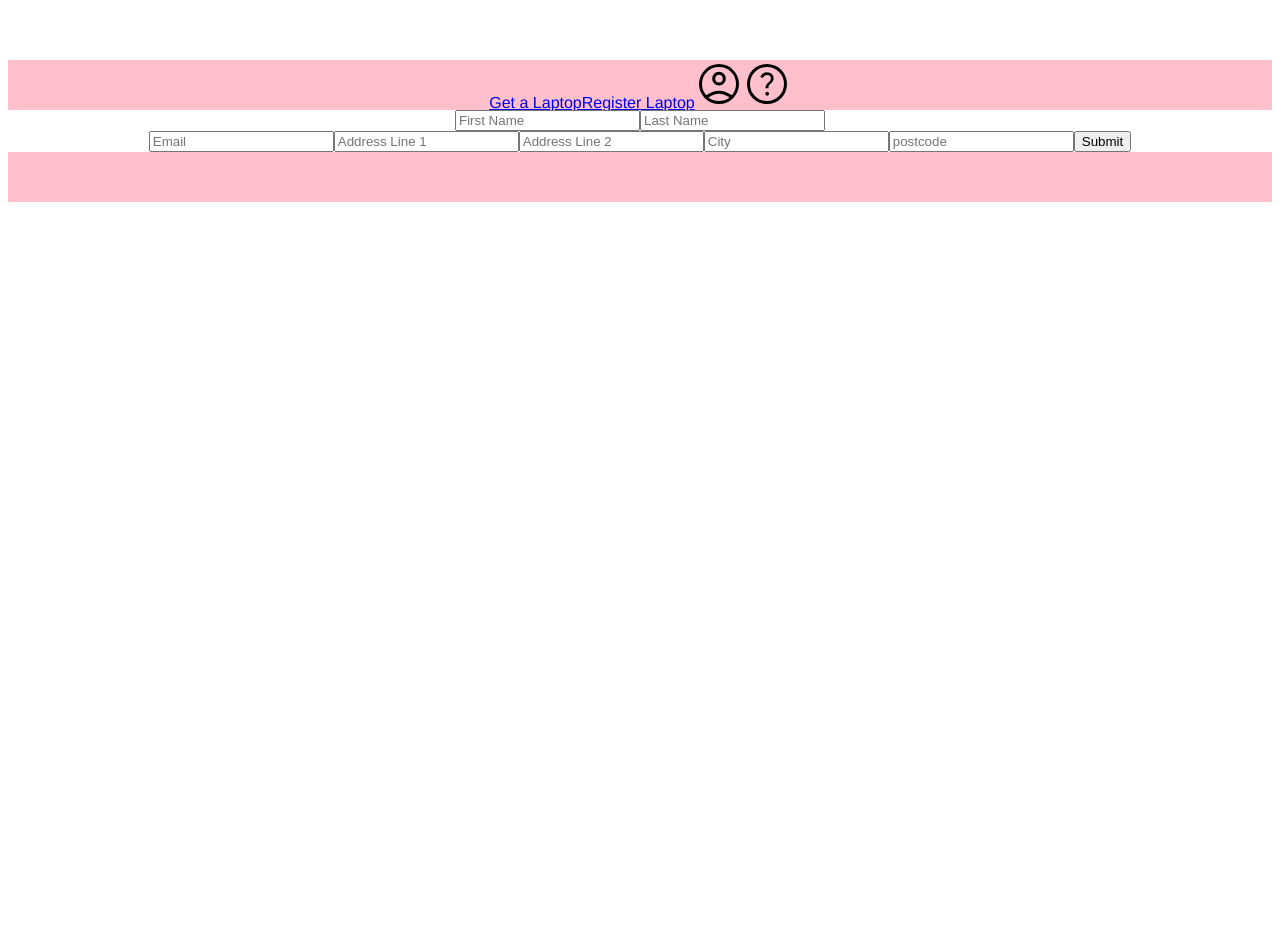
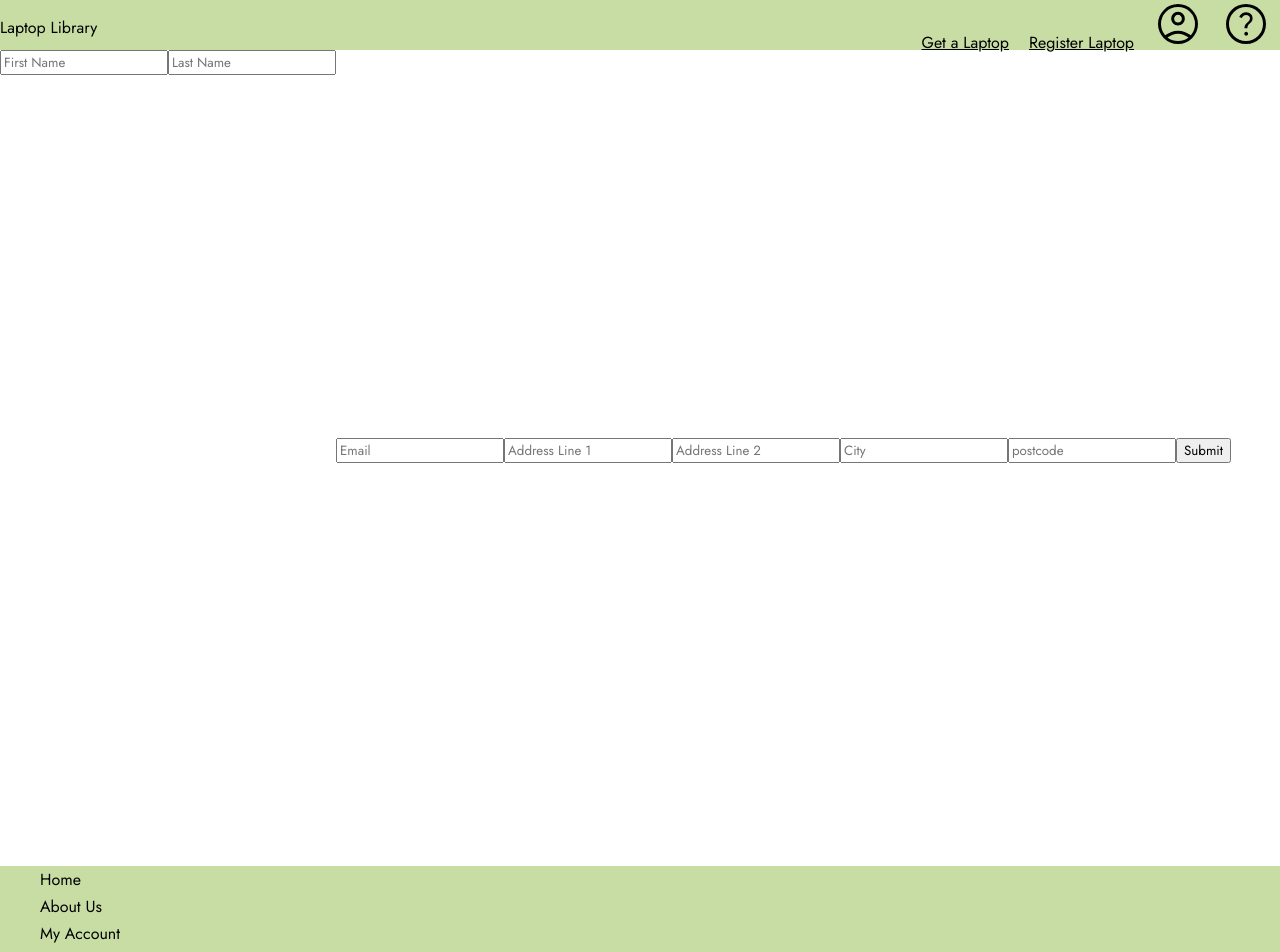
Before and after one commit to lucky-eight/laptop-library, a Vue app in the folder frontend/: page / in a window 1280 px wide. Shown: the top 952 px of the page. Before the commit the page ends 800 px from the top, so only its background shows below. Built offline with nearby package versions, Linux system fonts and the light colour scheme.

Commit message:
Styling added to Header and Footer

```diff
--- a/frontend/src/App.vue
+++ b/frontend/src/App.vue
@@ -16,12 +16,76 @@ export default {
 </script>
 
 <style>
-#app {
-  font-family: Avenir, Helvetica, Arial, sans-serif;
-  -webkit-font-smoothing: antialiased;
-  -moz-osx-font-smoothing: grayscale;
-  text-align: center;
-  color: #2c3e50;
-  margin-top: 60px;
-}
+
+  @import url('https://fonts.googleapis.com/css2?family=Jost:wght@100;200;300;400&display=swap');
+
+  html * {
+    color: black;
+    font-family: 'Jost', sans-serif;
+  }
+
+  #app {
+      margin: 0;
+      padding: 0;
+  }
+
+  body {
+    margin: 0;
+    padding: 0;
+    height: 100vh;
+  }
+
+  body div, body div div {
+    height: 100%;
+  }
+
+  header {
+    height: 50px;
+    width: 100%;
+    background-color: #C8DDA4;
+    display: flex;
+    flex-wrap: nowrap;
+    justify-content: space-between;
+
+
+  }
+
+  header #logo {
+    width: fit-content;
+  }
+
+  header nav a {
+    padding-right: 10px;
+    padding-left: 10px;
+    height: 100%;
+  }
+
+  form {
+    display: flex;
+    align-items: center;
+    flex-wrap: wrap;
+    height: 100%;
+  }
+
+  footer{
+    height: fit-content;
+    width: 100%;
+    background-color: #C8DDA4;
+    bottom: 0;
+  }
+
+  footer ul li {
+    display: block;
+    padding-top: 2px;
+    padding-bottom: 2px;
+  }
+
+  footer ul li a {
+    text-decoration: none;
+  }
+
+  footer ul li :hover {
+    font-weight: bold;
+  }
+
 </style>
--- a/frontend/src/assets/main.css
+++ b/frontend/src/assets/main.css
@@ -0,0 +1,4 @@
+.app{
+    margin: 0;
+    padding: 0;
+}
--- a/frontend/src/components/Footer.vue
+++ b/frontend/src/components/Footer.vue
@@ -1,5 +1,11 @@
 <template>
-  <footer style="height: 50px; width: 100%; background-color: pink;">
+  <footer>
+    <ul>
+      <li><a href="#">Home</a></li>
+      <li><a href="#">About Us</a></li>
+      <li><a href="#">My Account</a></li>
+      <li><a href="#">Business Account</a></li>
+    </ul>
   </footer>
 </template>
 
--- a/frontend/src/components/Header.vue
+++ b/frontend/src/components/Header.vue
@@ -1,6 +1,6 @@
 <template>
-  <header style="height: 50px; width: 100%; background-color: pink;">
-    <div id="logo"></div>
+  <header>
+    <div id="logo"><p>Laptop Library</p></div>
         <nav>
             <a href="#">Get a Laptop</a>
             <a href="#">Register Laptop</a>
```
